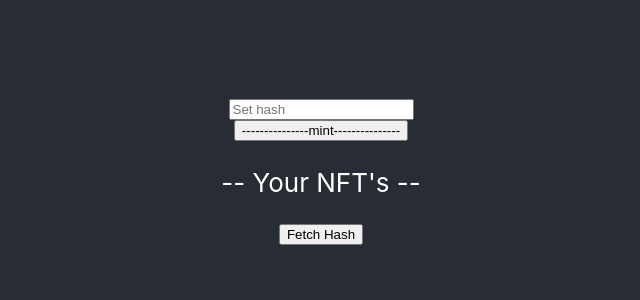
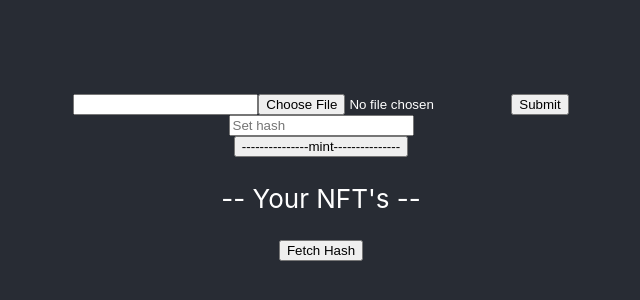
Before and after one commit to Avery-T/nft-platform, a React (Create React App) app: page / in a window 1280 px wide. Shown: the part 202-502 px from the top of the page, without its empty margins (319-959 px from the left). Built offline with nearby package versions, Linux system fonts and the light colour scheme.

Commit message:
allows a user to upload an image

```diff
--- a/src/App.js
+++ b/src/App.js
@@ -1,52 +1,49 @@
-import React from 'react'
+import React from 'react';
+import axios from 'axios';
 import './App.css';
 import { useState, useEffect } from 'react';
 import { ethers } from 'ethers';
 import Picture from './artifacts/contracts/Picture.sol/Picture.json'
 
-const pictureAddress =  "0xdc64a140aa3e981100a9beca4e685f962f0cf6c9"
+const pictureAddress =  '0x5FbDB2315678afecb367f032d93F642f64180aa3'
 
 function App() {
-
-  const [hash, setHashValue] = useState()
-  const [hashesOwned, setHashesOwned] = useState([''])
-  //useEffect(() => {
-  //   setHashesUpdated(true);
-  //  },[hashesOwned]);
-
+  const [name, setName] = useState('');
+  const [selectedFile, setSelectedFile] = useState('');
+  const [hash, setHashValue] = useState();
+  const [hashesOwned, setHashesOwned] = useState(['']);
 
   async function requestAccount() {
-    await window.ethereum.request({method: 'eth_requestAccounts'})
+    await window.ethereum.request({method: 'eth_requestAccounts'});
    }
 
   async function getUserHashes() {
   //resets the sate so no duplicate nfts shows up
     if (typeof window.ethereum !== 'undefined') {
-      const provider = new ethers.providers.Web3Provider(window.ethereum)
-      const contract = new ethers.Contract(pictureAddress, Picture.abi, provider)
+      const provider = new ethers.providers.Web3Provider(window.ethereum);
+      const contract = new ethers.Contract(pictureAddress, Picture.abi, provider);
       try{
-	const walletAddress = await provider.getSigner().getAddress()
+	const walletAddress = await provider.getSigner().getAddress();
         //const data = await contract.balanceOf(walletAddress)
         //const balance = await data.toNumber()
-	const data = await contract.totalSupply()
-        const totalSupply = await data.toNumber()
-	console.log('data: ', totalSupply)
+	const data = await contract.totalSupply();
+        const totalSupply = await data.toNumber();
+	console.log('data: ', totalSupply);
         //checks to see which nft in the array the wallet calling owns
 	//re implement this with metadata not an array
-	let nftsOwned = []
+	let nftsOwned = [];
 	for(let i=0; i<totalSupply; i++){
-	 console.log( contract.pictureHashes(i))
-	  let nftOwner = await contract.ownerOf(i)
-	  console.log('owner' + nftOwner)
-	  console.log(walletAddress)
+	 console.log( contract.pictureHashes(i));
+	  let nftOwner = await contract.ownerOf(i);
+	  console.log('owner' + nftOwner);
+	  console.log(walletAddress);
             if(nftOwner  == walletAddress){
-	      let nftOwnerHash = await contract.pictureHashes(i)
-	     // console.log(nftOwnerHash)
-	      nftsOwned.push(nftOwnerHash)
+	      let nftOwnerHash = await contract.pictureHashes(i);
+	      nftsOwned.push(nftOwnerHash);
 	    }
 	}
-        console.log(nftsOwned)
-	setHashesOwned([...hashesOwned, {nftsOwned}])
+        console.log(nftsOwned);
+	setHashesOwned([...hashesOwned, {nftsOwned}]);
       }  catch(err) { console.log ('error: ', err) }
     }
   }
@@ -54,23 +51,46 @@ function App() {
   async function setHash() {
     if (!hash) return
     if (typeof window.ethereum !== 'undefined') {
-      await requestAccount()
+    await requestAccount();
     const provider = new ethers.providers.Web3Provider(window.ethereum);
-      const signer = provider.getSigner()
-      const contract = new ethers.Contract(pictureAddress, Picture.abi, signer)
-      const transaction = await contract.mint(hash)
-      await transaction.wait()
+    const signer = provider.getSigner();
+    const contract = new ethers.Contract(pictureAddress, Picture.abi, signer);
+    const transaction = await contract.mint(hash);
+    await transaction.wait();
    }
+  }
+
+  const submitForm = () => {
+    const formData = new FormData();
+    formData.append('image',selectedFile);
+    alert(selectedFile)
+    axios.post('http://localhost:5555/single', formData).then((res) => { alert("fille uploaded")})
+    .catch((err) =>alert("FileUpload Error"));
   }
 
   return (
     <div className="App">
      <header className="App-header">
+     <form>
+       <input
+         type="text"
+         value={name}
+         onChange={(e) => setName(e.target.value)}
+       />
+       <input
+         type="file"
+         name="image"
+         id={selectedFile}
+         onChange={(e) => setSelectedFile(e.target.files[0])}
+       />
+     <button onClick ={submitForm}> Submit </button>
+     </form>
      <input onChange={e => setHashValue(e.target.value)} placeholder="Set hash" />
      <button onClick={setHash}>---------------mint---------------</button>
      <p>-- Your NFT's -- </p>
      <button onClick={getUserHashes}>Fetch Hash</button>
      <p > {JSON.stringify(hashesOwned[1])} </p>
+
     </header>
    </div>
  );
```
Lines whose indentation alone changed are shown as unchanged.
